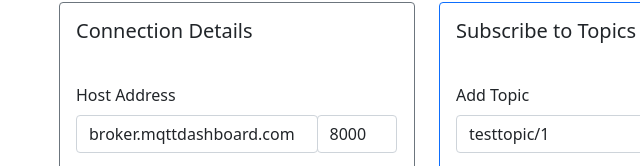
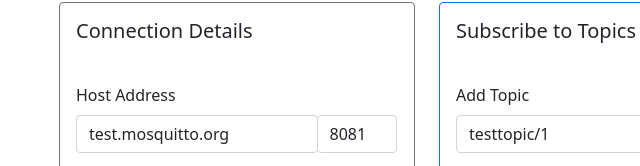
Before and after one commit to BRU-Apps/mqttclient, a plain HTML site: page index.html in a window 1280 px wide. Shown: the part 266-432 px from the top of the page, 23-663 px from the left. Drawn offline with nearby package versions, Linux system fonts and the light colour scheme.

Commit message:
Updated default mqtt server details

```diff
--- a/index.html
+++ b/index.html
@@ -149,8 +149,8 @@
             data() {
                 return {
                     connection: {
-                        host: 'broker.mqttdashboard.com',
-                        port: 8000,
+                        host: 'test.mosquitto.org',
+                        port: 8081,
                         ssl: true,
                         clientId: 'Bruapp-mqttClient',
                         username: '',
```
